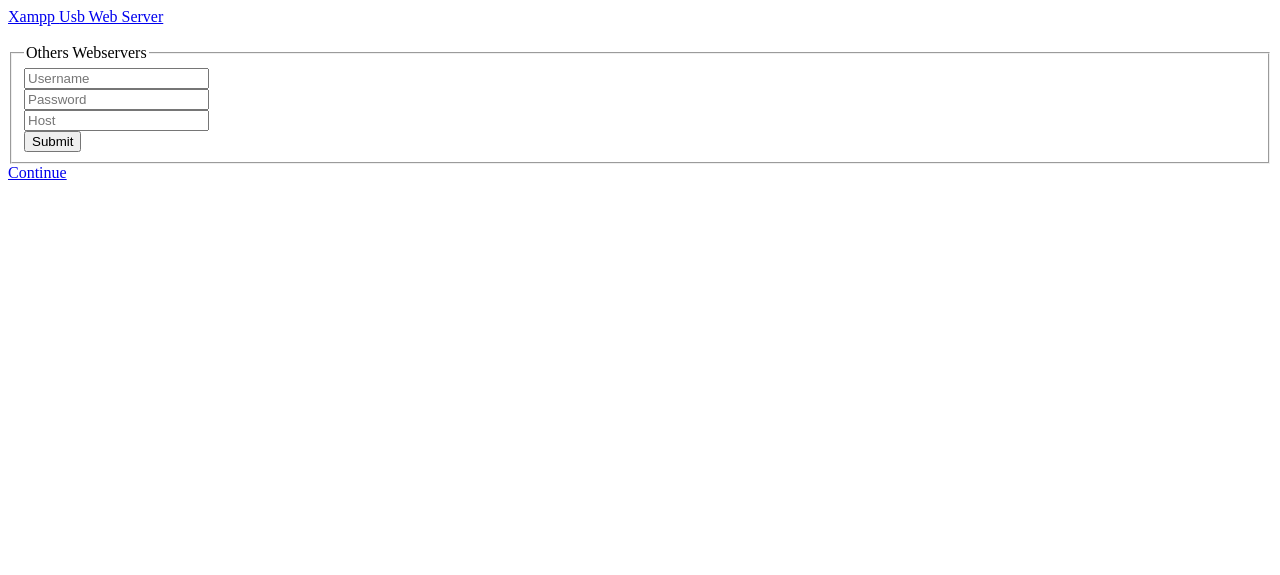
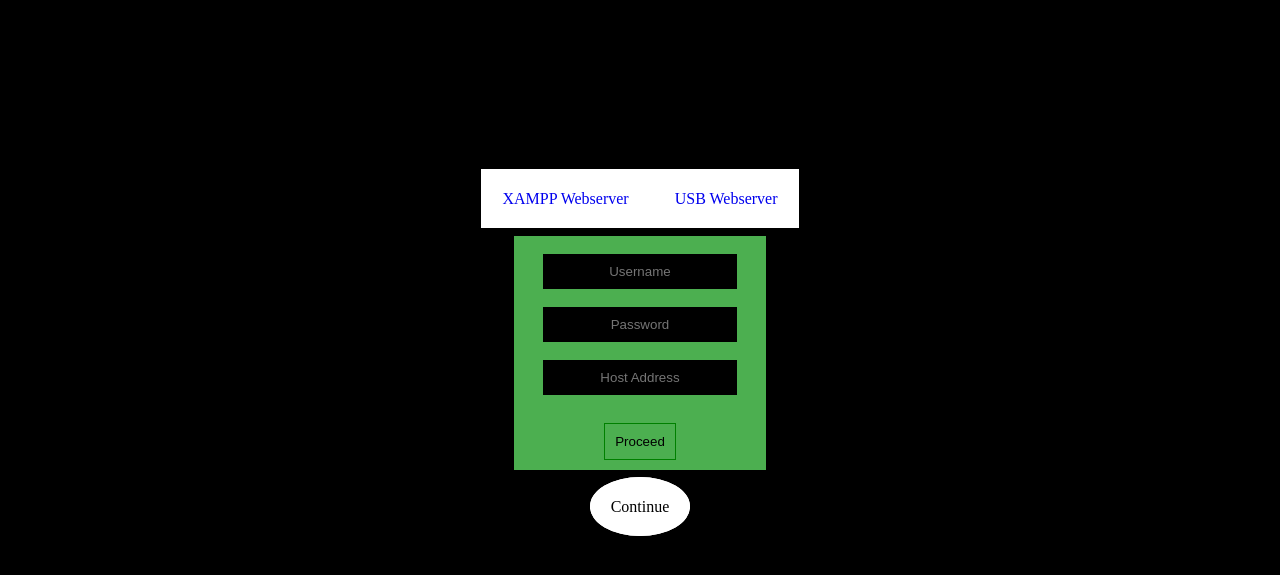
Before and after one commit to Thejus-Paul/Database, a PHP site: page /init/init.php in a window 1280 px wide. Shown: the top 575 px of the page. Run offline with PHP 8.4, Linux system fonts and the light colour scheme.

Commit message:
css styling done

```diff
--- /dev/null
+++ b/init/init.css
@@ -0,0 +1,57 @@
+body{
+  margin-top:12%;
+  background-color:#000;
+}
+
+a{
+  padding:20px;
+  background: white;
+  text-decoration: none;
+  border:1px solid white;
+}
+a:hover{
+  background:black;
+  color:white;
+  border-color:white;
+}
+#continue a{
+  border-radius: 50%;
+  background-color:	white;
+  color:black;
+  transition: all .5s;
+}
+#continue a:hover{
+  background-color:#212121;
+  color:white;
+}
+.wrapper{
+  width:20%;
+  background-color:#4CAF50;
+  margin:0 auto;
+}
+form{
+  margin:10px;
+  text-align: center;
+}
+input{
+  background:black;
+  color: lightgreen;
+  border:0;
+  margin:0;
+  padding:10px;
+  width:75%;
+  text-align:center;
+}
+button{
+  border:1px solid green;
+  background:#4CAF50;
+  color:black;
+  padding:10px;
+  margin:10px;
+  transition:all .5s;
+}
+button:hover{
+  border-color:black;
+  color:white;
+  background:black;
+}
--- a/init/init.php
+++ b/init/init.php
@@ -3,26 +3,25 @@
 <head>
 	<meta charset="utf-8">
 	<title>Database 0.3</title>
+	<link rel="stylesheet" href="init.css"/>
 </head>
 <body>
-
-  <a href="init.php?xampp=true"> Xampp </a><!-- Quick Link for XAMPP users  -->
-  <a href="init.php?usbwebserver=true"> Usb Web Server </a><br><br><!-- Quick Link for USBWebServer users  -->
-
+	<br><br>
+<center>
+  <a href="init.php?xampp=true"> XAMPP Webserver </a><!-- Quick Link for XAMPP users  -->
+  <a href="init.php?usbwebserver=true"> USB Webserver </a><br><br><!-- Quick Link for USBWebServer users  -->
+</center>
 <!-- Form to input username,password and host address for other MySQL Servers -->
-
-  <form method="get" name="other_webservers"><!-- Direct Method for other mysql webservers  -->
-		<fieldset><!-- Fieldset and Legend are used just for Better apperance only. Can be removed if necessary-->
-			<legend> Others Webservers </legend>
-			<input type="text" name="username" placeholder="Username"/><br><!-- Username for MySQL Database  -->
-    	<input type="password" name="password" placeholder="Password"/><br><!--  Password for MySQL Database -->
-    	<input type="text" name="host" placeholder="Host"/><br><!-- Host Address for MySQL Database eg: localhost  -->
-    	<button type="submit"> Submit </button>
-		</fieldset>
+<div class="wrapper">
+  <form method="get" name="other_webservers"><br><!-- Direct Method for other mysql webservers  -->
+			<input type="text" name="username" placeholder="Username"/><br><br><!-- Username for MySQL Database  -->
+    	<input type="password" name="password" placeholder="Password"/><br><br><!--  Password for MySQL Database -->
+    	<input type="text" name="host" placeholder="Host Address"/><br><br><!-- Host Address for MySQL Database eg: localhost  -->
+    	<button type="submit"> Proceed </button>
   </form>
-
+</div>
 <!-- From Here the rest is PHP  -->
-<div>
+<div id="continue">
 <?php
 	$myfile = fopen("init.txt","w");/* Creating a text file named "logindetails" to write the username,password and host address */
 	@$xampp = $_GET['xampp'];/* When XAMPP Link is clicked, this variable will have value = true.  */
@@ -31,13 +30,13 @@
 			fwrite($myfile,"root\n");/* Writing 'root\n' into logindetails.txt, This is the default username for XAMPP MySQL Server. '\n' will write the next entry in a new line  */
 			fwrite($myfile,"\n");/* Since there is no password for XAMPP MySQL Server as default. We will go to next line  */
 			fwrite($myfile,"localhost\n");/* Writing 'localhost' as the default host address.  */
-			echo "<a href='../index.php'> Continue </a>";
+			echo "<center><br><a href='../index.php'> Continue </a></center>";
 	}
 	elseif ($usbwebserver){/* If $usbwebserver is true, then this elseif statement will be executed.  */
 		fwrite($myfile,"root\n");/* 'root' as the default username for Usb Web Server.*/
 		fwrite($myfile,"usbw\n");/* 'usbw' as the default password for Usb Web Server.*/
 		fwrite($myfile,"localhost\n");/* 'localhost' as the default host address for Usb Web Server.*/
-		echo "<a href='../index.php'> Continue </a>";
+		echo "<center><br><a href='../index.php'> Continue </a></center>";
 		}
 	else{/*This statement will be executed when we press the 'submit' button  */
 		@$username = $_GET['username']."\n";/* Username for your MySQL Server. This and below are taken from the form using GET method.*/
@@ -46,12 +45,10 @@
 		fwrite($myfile,$username);/* Writing the username to the file.*/
 		fwrite($myfile,$password);/* Writing the password to the file.*/
 		fwrite($myfile,$host);/* Writing the host address to the file.*/
-		echo "<a href='../index.php'> Continue </a>";
+		echo "<center><br><a href='../index.php'> Continue </a></center>";
 	}
 	fclose($myfile);
 ?>
-
 </div>
-
 </body>
 </html>
```
